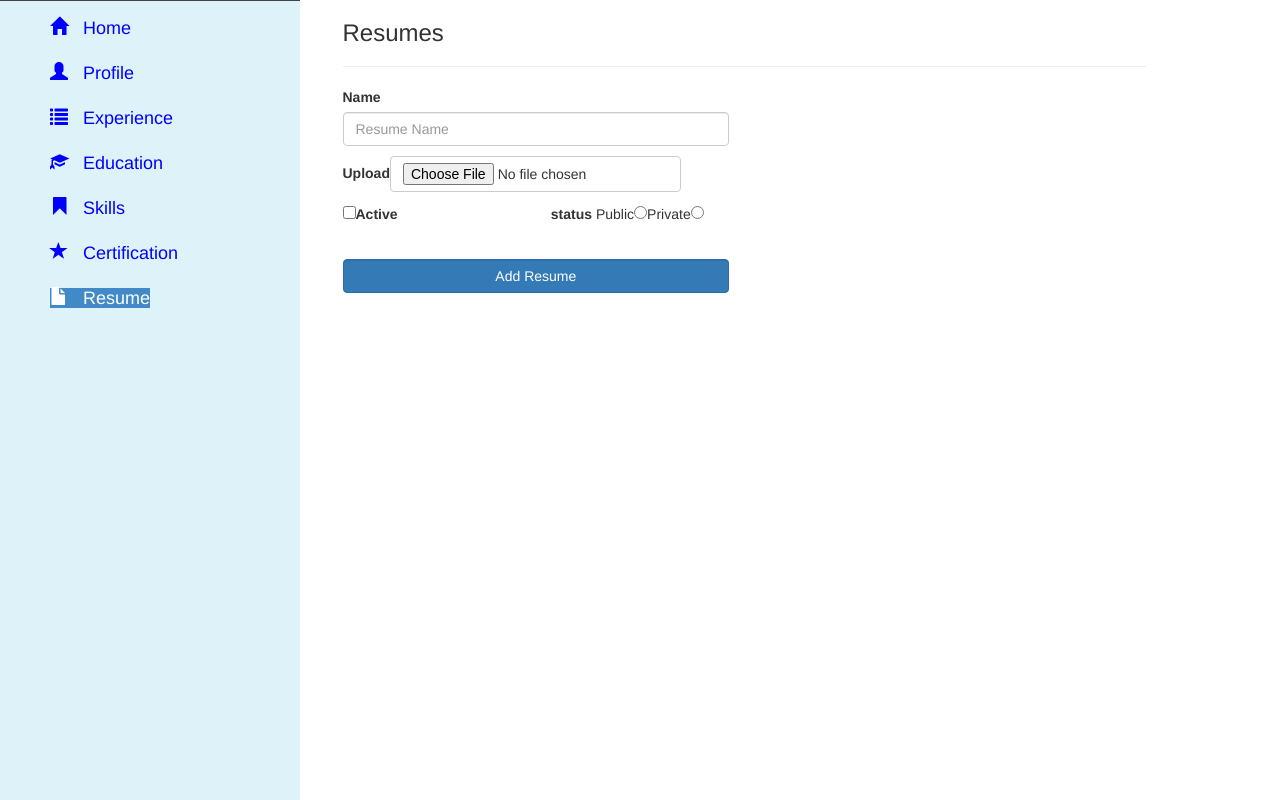
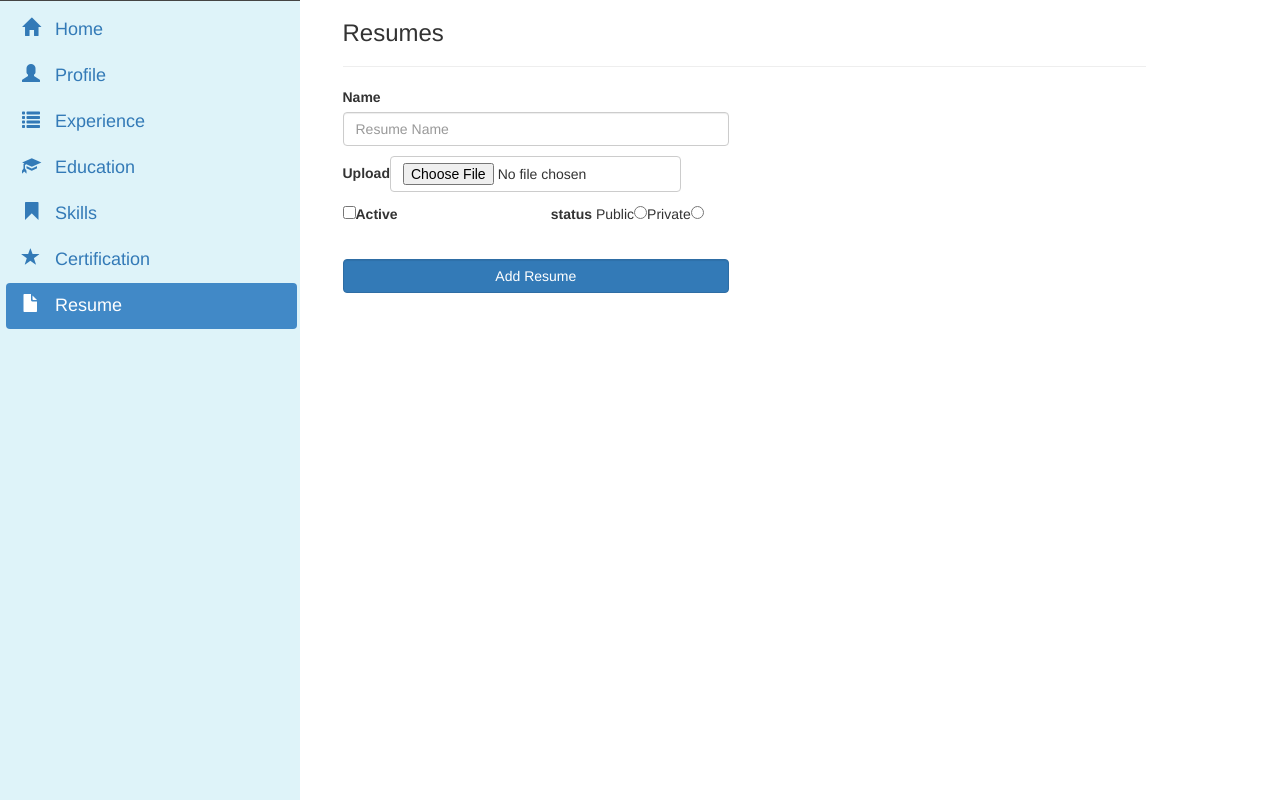
Before and after one commit to bahramsh45/BestRecruitment, an Angular app in the folder BestRecruit/BestRecruit/ClientApp/: page /profile/resume in a window 1280 px wide. Built offline with nearby package versions, Linux system fonts and the light colour scheme.

Commit message:
fixed css

```diff
--- a/BestRecruit/BestRecruit/ClientApp/src/app/profile-menu/profile-menu.component.css
+++ b/BestRecruit/BestRecruit/ClientApp/src/app/profile-menu/profile-menu.component.css
@@ -10,7 +10,7 @@ li.link-active a:focus {
     color: white;
 }
 
-li {
+/*li {
 
   list-style:none;
   margin : 10px;
@@ -24,7 +24,7 @@ li {
     color:blue;
     width:100% !important;
     height:50px;
-  }
+  }*/
 
 
 
@@ -55,23 +55,33 @@ li {
         border-top: 1px solid #444;
         padding: 0px;
     }
-    .navbar ul {
+    ul {
         float: none;
+        width:100%;
+        padding:0px;
     }
-    .navbar li {
+    li {
         float: none;
         font-size: 15px;
         margin: 6px;
+        width:100%;
+        height:40px;
+        list-style:none;
+
     }
-    .navbar li a {
+    li a {
         padding: 10px 16px;
         border-radius: 4px;
+        width:97%;
+        font-size:18px;
     }
-    .navbar a {
-        /* If a menu item's text is too long, truncate it */
-        width: 100%;
+    a {
+       display:block;
+        margin-right:10px;
+        width: 90%;
         white-space: nowrap;
         overflow: hidden;
         text-overflow: ellipsis;
+        text-decoration:none;
     }
 }
```
